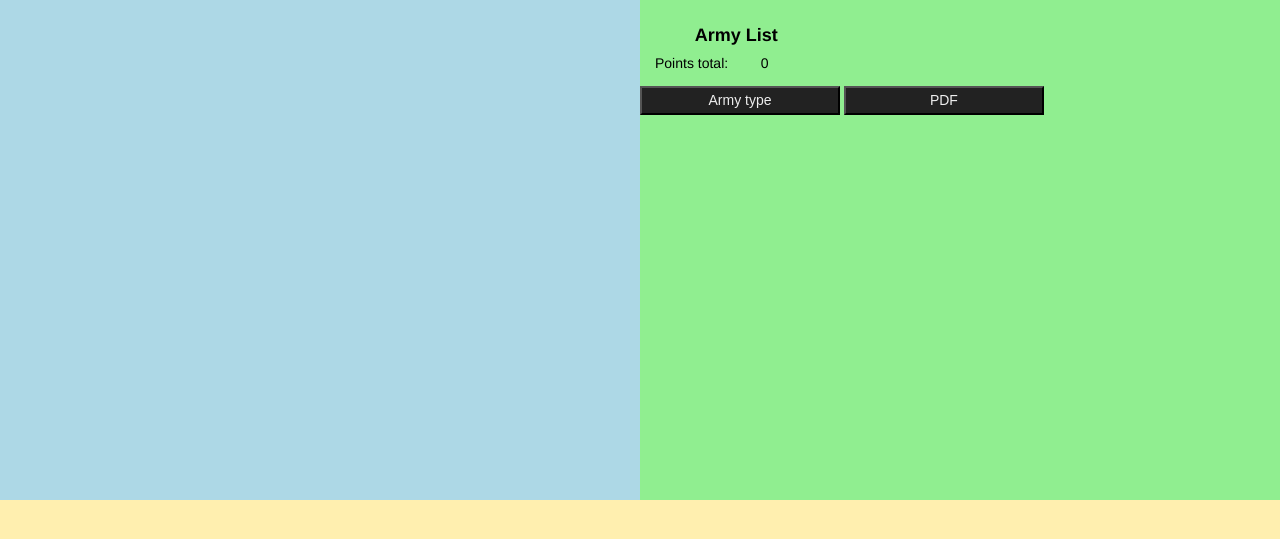
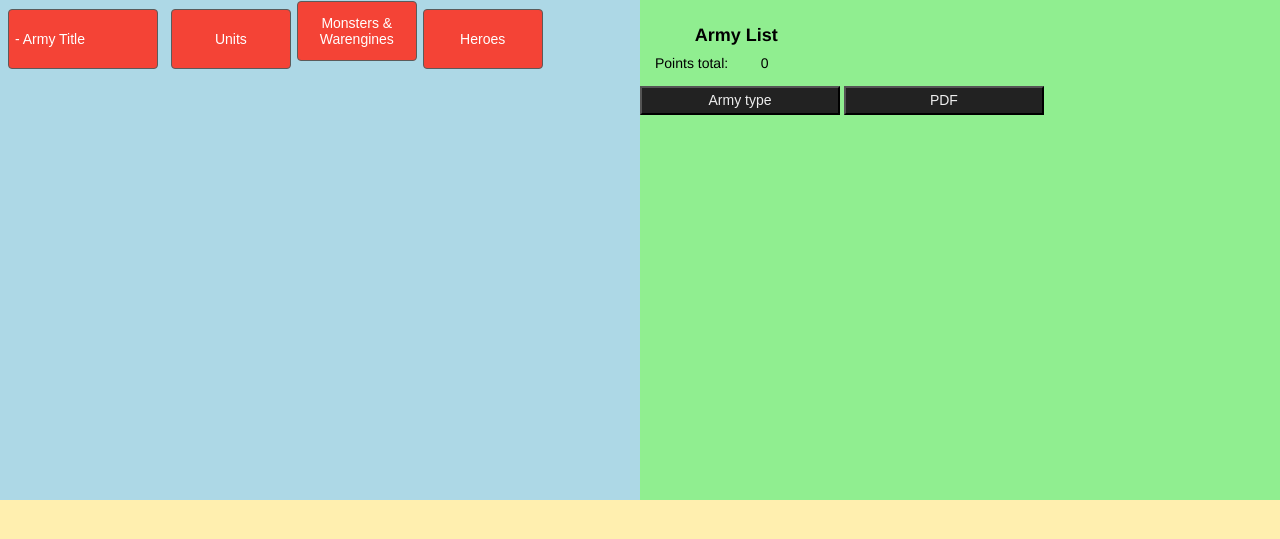
Before and after one commit to torkelbe/kowhub, a Django app: page /armybuilder/ in a window 1280 px wide. Shown: the part 60-599 px from the top of the page. Run offline with Django 3.2, Linux system fonts and the light colour scheme; data that the repository does not hold is empty; some libraries are stand-ins or nearby versions.

Commit message:
Add header buttons for navigating army and unit options in leftPanel. (Not functional yet.)

```diff
--- a/armybuilder/static/armybuilder/scripts/armybuilder-controller.js
+++ b/armybuilder/static/armybuilder/scripts/armybuilder-controller.js
@@ -36,7 +36,7 @@ armybuilderController = function() {
         armybuilderController.activeArmy = armySelection;
         var forceListTmpl = $.templates("#forceListTmpl");
         var forceListHtml = forceListTmpl.render(getActiveArmyData(), tmplHelper);
-        $('#leftPanel').html(forceListHtml);
+        $('#leftPanelBody').html(forceListHtml);
         // forceList button listeners
         $(armyPage).find('.forceList tbody').on('click', '.unitBtn', function(evt) {
             evt.preventDefault();
--- a/armybuilder/static/armybuilder/styles/armybuilder.css
+++ b/armybuilder/static/armybuilder/styles/armybuilder.css
@@ -73,6 +73,7 @@ table.forceList tbody {
     display: block;
     height: 400px;
     overflow-y: auto;
+    outline: 1px solid black;
 }
 table.forceList th {
     font-weight: bold;
@@ -87,6 +88,31 @@ table.forceList>tbody>tr {
 }
 table.forceList td:not(.unitName) {
     width: 66px;
+}
+
+.forceSectionBtn,
+.forceListReturnBtn {
+    display: inline-block;
+    text-decoration: none;
+    background-color: #f44336;
+    color: white;
+    font-size: 14px;
+    border: 1px solid #5b5b5b;
+    border-radius: 4px;
+    height: 60px;
+}
+.forceSectionBtn {
+    width: 120px;
+    margin: 1px;
+}
+.forceListReturnBtn {
+    text-align: left;
+    width: 150px;
+    margin: 8px;
+}
+.forceListReturnBtn:hover,
+.forceSectionBtn:hover {
+    background-color: red;
 }
 
 #armySelectionPanel>span {
--- a/armybuilder/templates/armybuilder/application.html
+++ b/armybuilder/templates/armybuilder/application.html
@@ -18,8 +18,19 @@
         </header>
         <main id="armybuilderPage">
             <div id="armySelectionPanel"></div>
-            <span id="leftPanel"></span>
-            <span id="rightPanel">
+            <div id="leftPanel">
+                <div id="leftPanelHeader">
+                    <div id="forceListHeader">
+                        <button class="forceListReturnBtn">- <span>Army Title</span></button>
+                        <button class="forceSectionBtn" data-section="unitList">Units</button>
+                        <button class="forceSectionBtn" data-section="monList">Monsters &<br>Warengines</button>
+                        <button class="forceSectionBtn" data-section="heroList">Heroes</button>
+                    </div>
+                </div>
+                <div id="leftPanelBody"></div>
+                <div id="leftPanelFooter"></div>
+            </div>
+            <div id="rightPanel">
                 <table id="choiceList">
                     <caption>
                         <span id="armylistTitle">Army List</span>
@@ -44,7 +55,7 @@
                 <button class="pdfBtn">PDF</button>
                 <table id="statsTable"></table>
             </span>
-            </span>
+            </div>
         </main>
         <footer>
         </footer>
@@ -60,7 +71,6 @@ $(document).ready(function() {
 
     <script id="forceListTmpl" type="text/x-jsrender">
 <table id="unitList" data-army={?>key?} class="forceList">
-    <caption>{?>name?}</caption>
     <thead>
         <th class="unitName"></th>
         <th>Troop</th>
```
